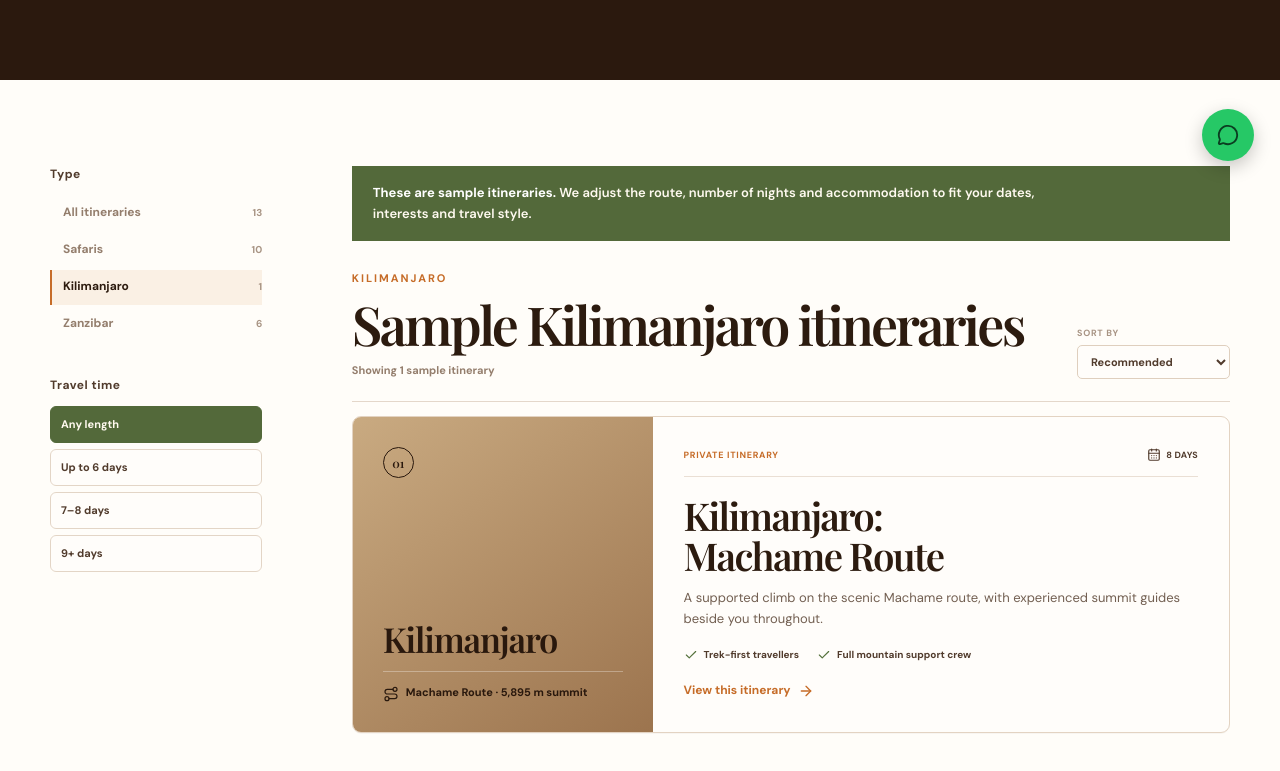
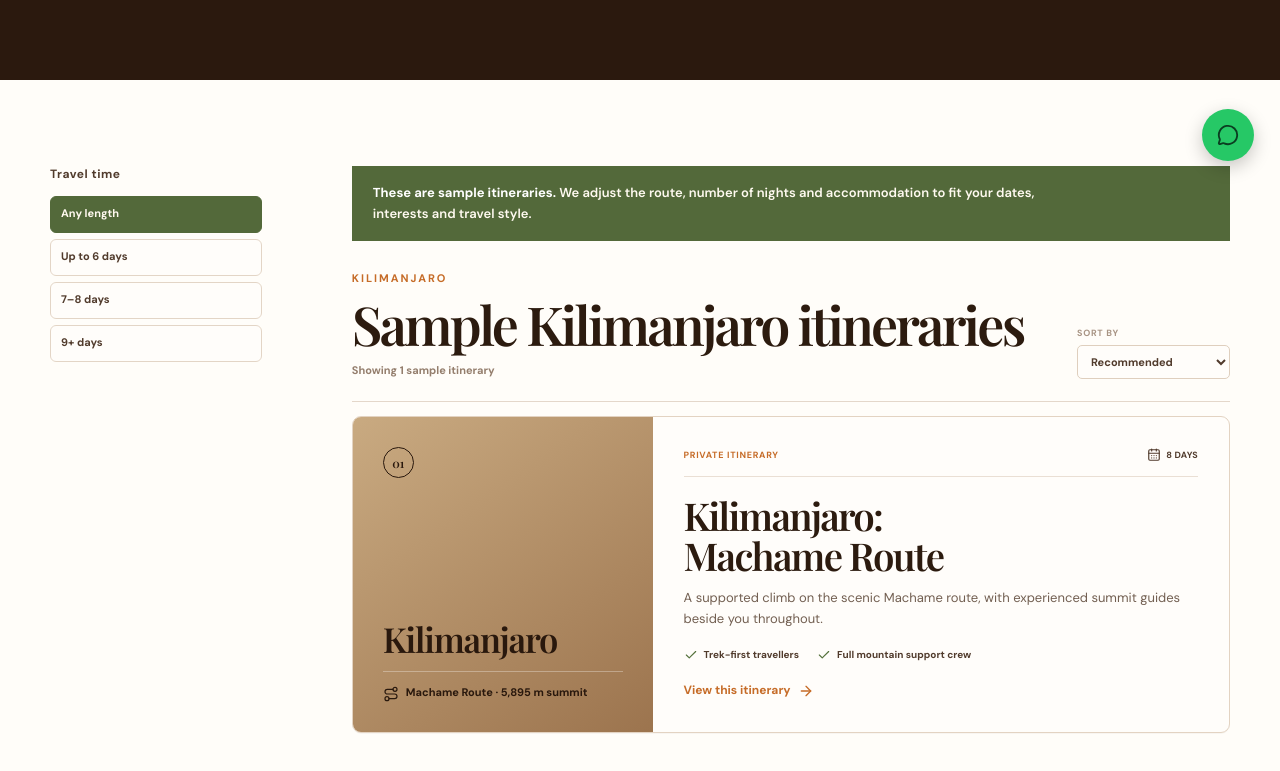
Before and after one commit to churchboyeli-eng/wildwingssafari, a React (Vite) app: page /itineraries/kilimanjaro in a window 1280 px wide. Shown: the part 613-1384 px from the top of the page. Built offline with nearby package versions, Linux system fonts and the light colour scheme.

Commit message:
Hide type filter on itinerary category pages

```diff
--- a/src/pages/Tours.jsx
+++ b/src/pages/Tours.jsx
@@ -59,6 +59,7 @@ export default function Tours() {
   const [sortOrder, setSortOrder] = useState('recommended');
   const [filtersOpen, setFiltersOpen] = useState(false);
   const activeCategory = categoryKey ? itineraryCategories.find((category) => category.key === categoryKey) : null;
+  const showTypeFilter = !activeCategory;
   const copy = pageCopy[activeCategory?.key || 'all'];
   const availablePackages = useMemo(
     () => (activeCategory
@@ -106,16 +107,18 @@ export default function Tours() {
         <button type="button" className="itinerary-mobile-filter-toggle" aria-expanded={filtersOpen} aria-controls="itinerary-filters" onClick={() => setFiltersOpen((open) => !open)}>
           {filtersOpen ? 'Close filters' : 'Filter itineraries'} <span>{activeDurationLabel}</span>
         </button>
-        <aside id="itinerary-filters" className={`itinerary-filter-rail ${filtersOpen ? 'is-open' : ''}`} aria-label="Filter itineraries">
+        <aside id="itinerary-filters" className={`itinerary-filter-rail ${filtersOpen ? 'is-open' : ''}`} aria-label={showTypeFilter ? 'Filter itineraries' : 'Filter itinerary length'}>
+          {showTypeFilter && (
             <div className="itinerary-filter-group">
               <p>Type</p>
               <nav>
-              <Link to="/itineraries" className={!activeCategory ? 'is-active' : ''} aria-current={!activeCategory ? 'page' : undefined}>All itineraries <span>{topPackages.length}</span></Link>
+                <Link to="/itineraries" className="is-active" aria-current="page">All itineraries <span>{topPackages.length}</span></Link>
                 {itineraryCategories.map((category) => (
-                <Link key={category.key} to={`/itineraries/${category.key}`} className={category.key === activeCategory?.key ? 'is-active' : ''} aria-current={category.key === activeCategory?.key ? 'page' : undefined}>{category.name} <span>{category.packageKeys.length}</span></Link>
+                  <Link key={category.key} to={`/itineraries/${category.key}`}>{category.name} <span>{category.packageKeys.length}</span></Link>
                 ))}
               </nav>
             </div>
+          )}
           <div className="itinerary-filter-group">
             <p>Travel time</p>
             <div className="itinerary-duration-filters">
```
Lines whose indentation alone changed are shown as unchanged.
